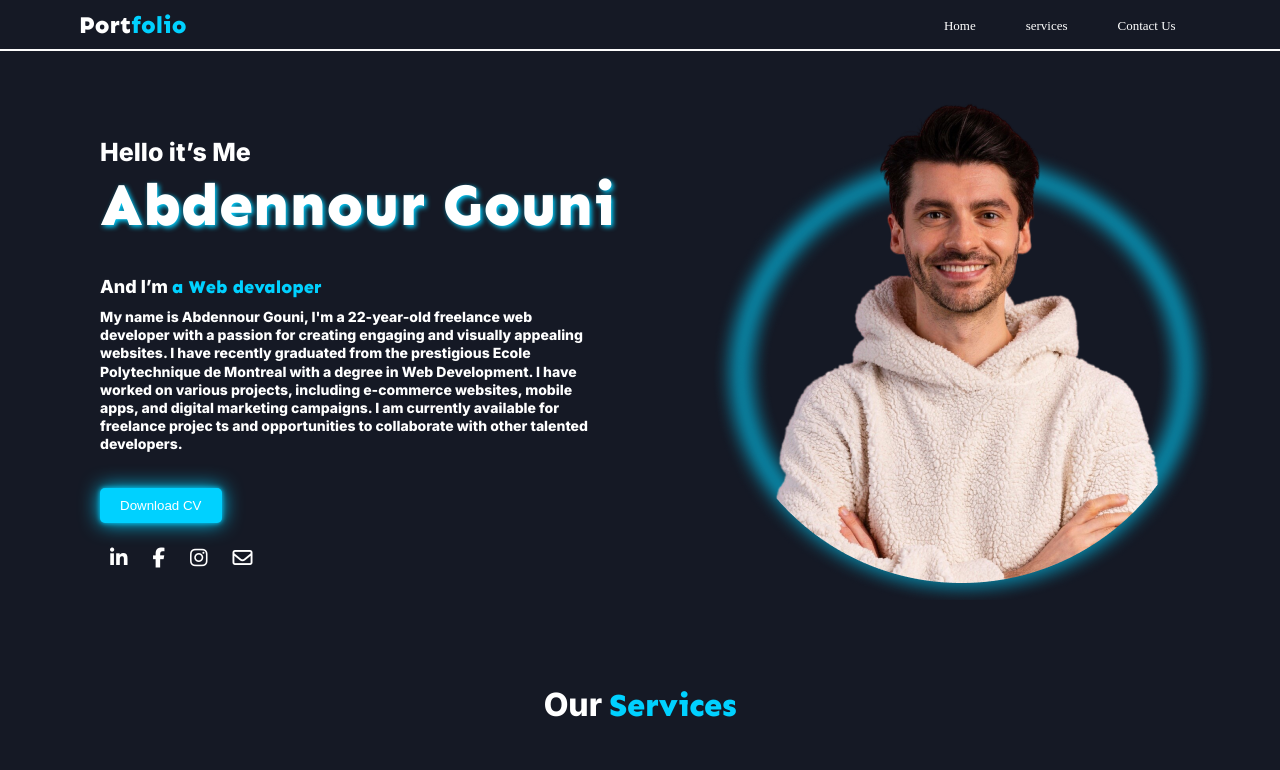
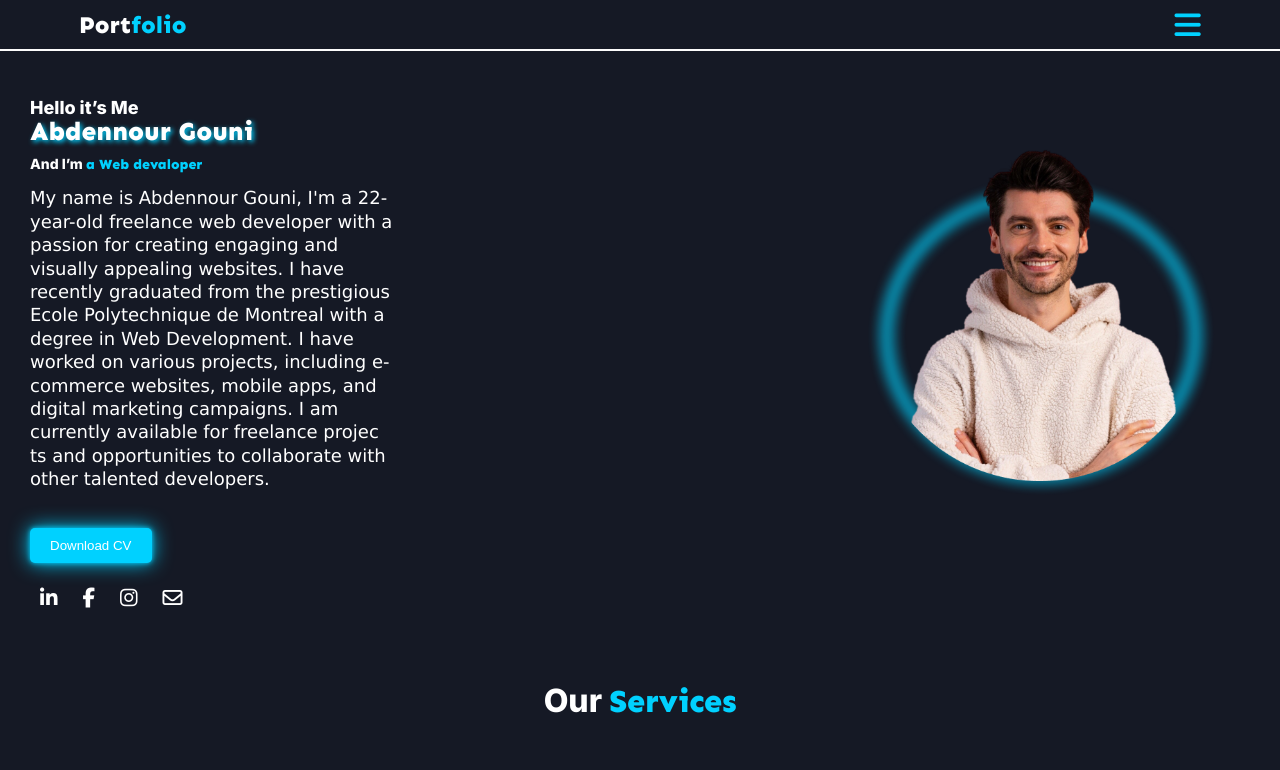
Before and after one commit to abdougn31/portfolio, a plain HTML site: page index.html in a window 1280 px wide. Shown: the top 770 px of the page. Drawn offline with Linux system fonts and the light colour scheme; grey boxes are pictures that could not be loaded; a web font is replaced by a local one.

Commit message:
Update style.css

```diff
--- a/style.css
+++ b/style.css
@@ -670,8 +670,146 @@ img {
     .desktop-1 .div-img {
         position: relative;
         top: 0%;
+        left: 0%;
+        width: 38   0px;
+        align-items: center;
+        display: flex;
+        justify-content: center;
+    }
+
+    .desktop-1 .div-img img {
+        width: 100%;;
+
+    }
+     .desktop-3{
+        padding: 20px 50px;
+        margin: 0px 15px;
+    }
+
+    #btnmenu{
+        display: block;
+        color:#00D1FF;
+        font-size: 30px;
+
+    }
+}
+@media (min-width:650px){
+    header nav .links {
+        position: absolute;
+        top: 100%;
+        right: -420px;
+        flex-direction: column;
+        background-color: rgb(11, 25, 72);
+        border-left: 1px solid #000000a8;
         width: 400px;
+        height: 1000px;
+        text-align: center;
+        padding: 20px 0;
+        transition: 0.3s;
+        overflow-y: scroll;
+    }
+    header nav .links.active{
+        right: 0;
+    }
+    header nav .links li {
+        margin: 10px 0;
+    }
+    header nav .links li a {
+        font-size: 18px;
+        line-height: 2.5;
+    }
+    header nav .links li a:hover {
+        color: #00D1FF;
+    }
+    .desktop-1{
+        padding: 5px 30px ;
+    }
+    .desktop-1 h3 {
+        position: relative;
+        font-size: 18px;
+        font-weight: 200;
+        font-family: Inter;
+        color: #fff;
+        text-align: left;
+        margin-top: 100px;
+        line-height: 5px;
+    }
+    .desktop-1 h1 {
+    font-size: 26px;
+    font-weight: 400;
+    font-family: Sen;
+    color: #fff;
+    text-align: left;
+    text-shadow: 2px 2px 5px #00D1FF ;
+    margin-top: -1%;
+    max-width: 500px;
+    }
+    .desktop-1 h2 {
+        position: relative;
+        font-size: 14px;
+        font-weight: 400;
+        font-family: Inter;
+        color: #fff;
+        text-align: left;
+        margin-top: -5px;
+        line-height: 2px;
+    }
+
+    .desktop-1 h2 samp {
+        color: #00D1FF;
+        font-size: 14px;
+        font-weight: 700;
+        font-family: Sen;
+        text-align: left;
+    }
+    .desktop-1 p {
+        font-size: 18px;
+        font-weight: 100;
+        font-family: Verdana, Geneva, Tahoma, sans-serif ;
+        color: #fff;
+        text-align: left;
+        line-height: 1.3;
+        max-width: 370px;
+    }
+    button {
+        background-color: #00D1FF;
+        color: #fff;
+        padding: 10px 20px;
+        border: none;
+        border-radius: 5px;
+        cursor: pointer;
+        box-shadow: 0 0 5px #00D1FF , 0 0 20px #00D1FF;
+        transition: box-shadow 0.3s ease-in-out;
+        margin-top: 20px;
+
+    }
+
+    button:hover   {
+        box-shadow: 0 0 5px #00D1FF , 0 0 25px #00D1FF ,
+        0 0 50px #00D1FF;
+
+    }
+    .icon-s {
+        color: #ffffff;
+        font-size: 20px;
+        margin-top: 24px;
+    }
+    .icon-s a {
+        color: #ffffff;
+        text-decoration: none;
+        padding: 0px 10px;
+    }
+
+    .icon-s a:hover {
+        color: #00D1FF;
+    }
+
+    .desktop-1 .div-img {
+        position:absolute;
+        top: 70px;
+        width: 350px;
         align-items: center;
+        rig: 0%;
 
     }
 
```
